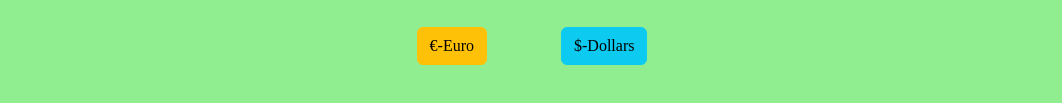
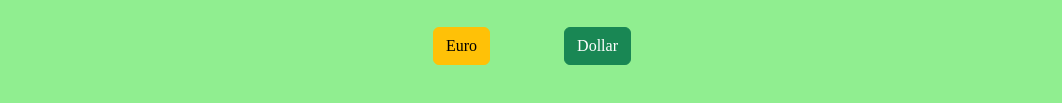
Before and after one commit to sukhjaansingh/Q4SW1, a plain HTML site: page index.html in a window 1280 px wide. Shown: the part 459-562 px from the top of the page, without its empty margins (108-1170 px from the left). Drawn offline with nearby package versions, Linux system fonts and the light colour scheme.

Commit message:
Update index.html

```diff
--- a/index.html
+++ b/index.html
@@ -29,9 +29,10 @@
 
 	<center><img src="money.png" width="400" height="350"><center>
 
-	<a href="file:///C:/Users/Sukhjaan%20singh/Desktop/ict%20folder/O4/Q4sw1%20Page2.html"><button type="submit" class="btn btn-warning">€-Euro</button></a>
+	<a href="page2.html"><button class="btn btn-warning" id="btn">Euro</button></a>
 
-	<a href="file:///C:/Users/Sukhjaan%20singh/Desktop/ict%20folder/O4/Q4sw1%20Page%203.html"><button type="submit" class="btn btn-info">$-Dollars</button></a>
+	<a href="page3.html"><button class="btn btn-success" id="btn">Dollar</button></a>
+
 
 
 </body>
```
